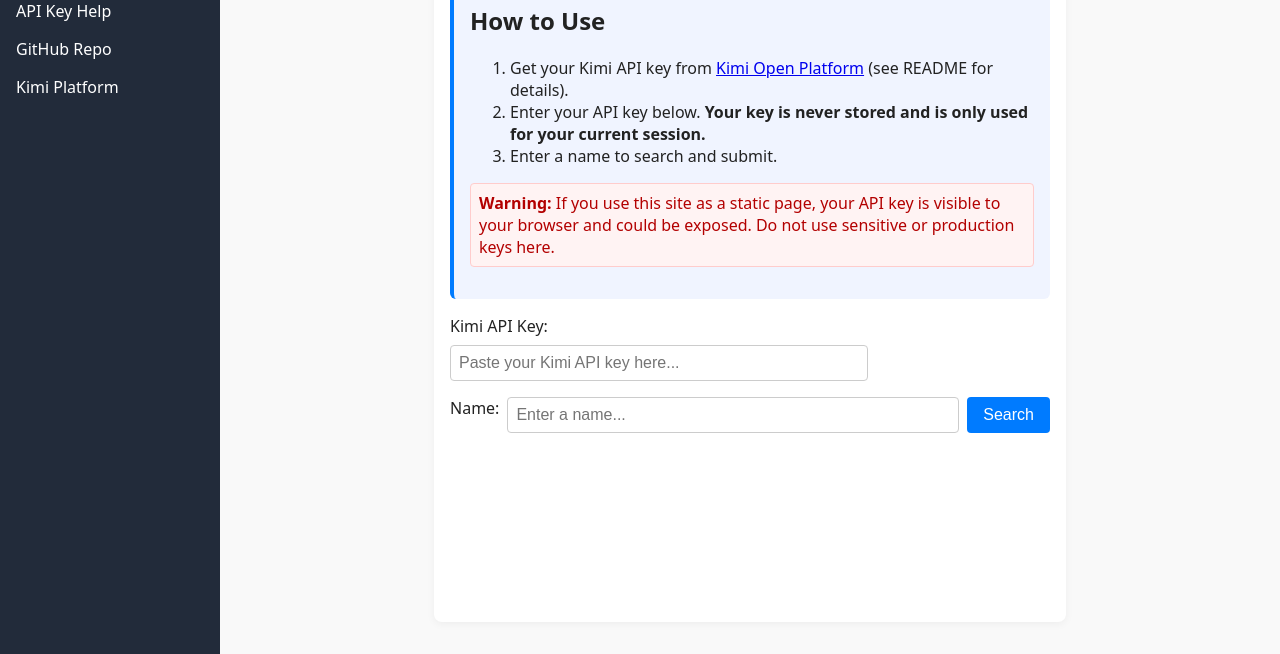
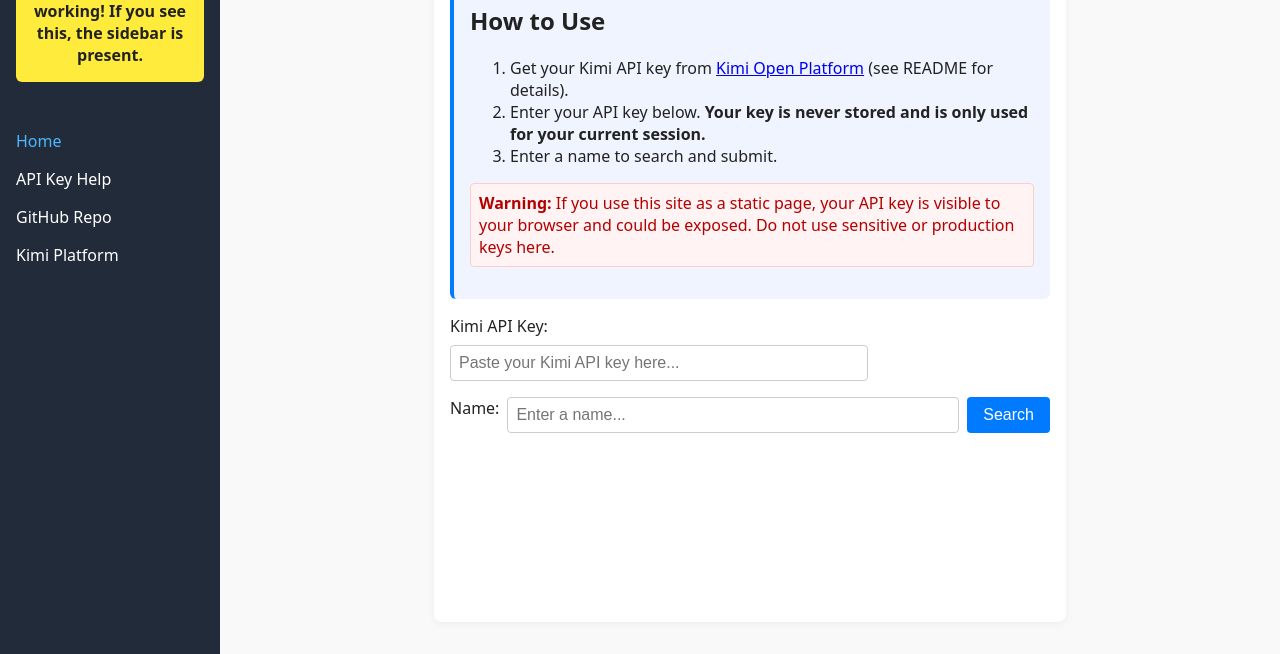
Before and after one commit to DynamicDevices/ai-people-search, a website: page frontend/index.html in a window 1280 px wide. Shown: the part 146-800 px from the top of the page. Drawn offline with Linux system fonts and the light colour scheme.

Commit message:
Add debug message to sidebar for visibility troubleshooting

```diff
--- a/frontend/index.html
+++ b/frontend/index.html
@@ -11,6 +11,9 @@
   <div class="container">
     <aside id="sidebar">
       <h2>People Search</h2>
+      <div style="background: #ffeb3b; color: #222; padding: 1em; border-radius: 6px; font-weight: bold; margin-bottom: 1em; text-align: center;">
+        🐞 Sidebar is working! If you see this, the sidebar is present.
+      </div>
       <nav>
         <ul>
           <li><a href="#" aria-current="page">Home</a></li>
```
